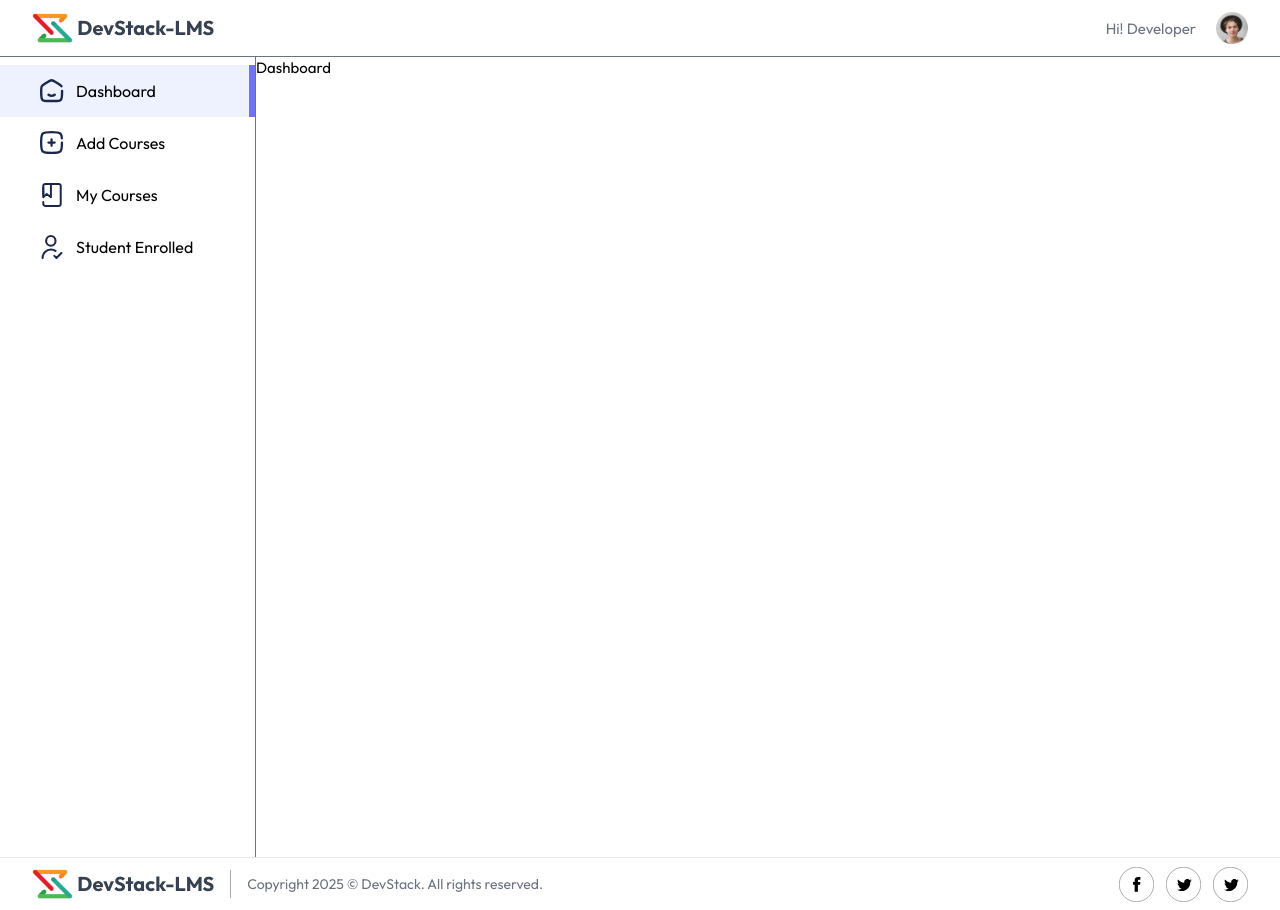
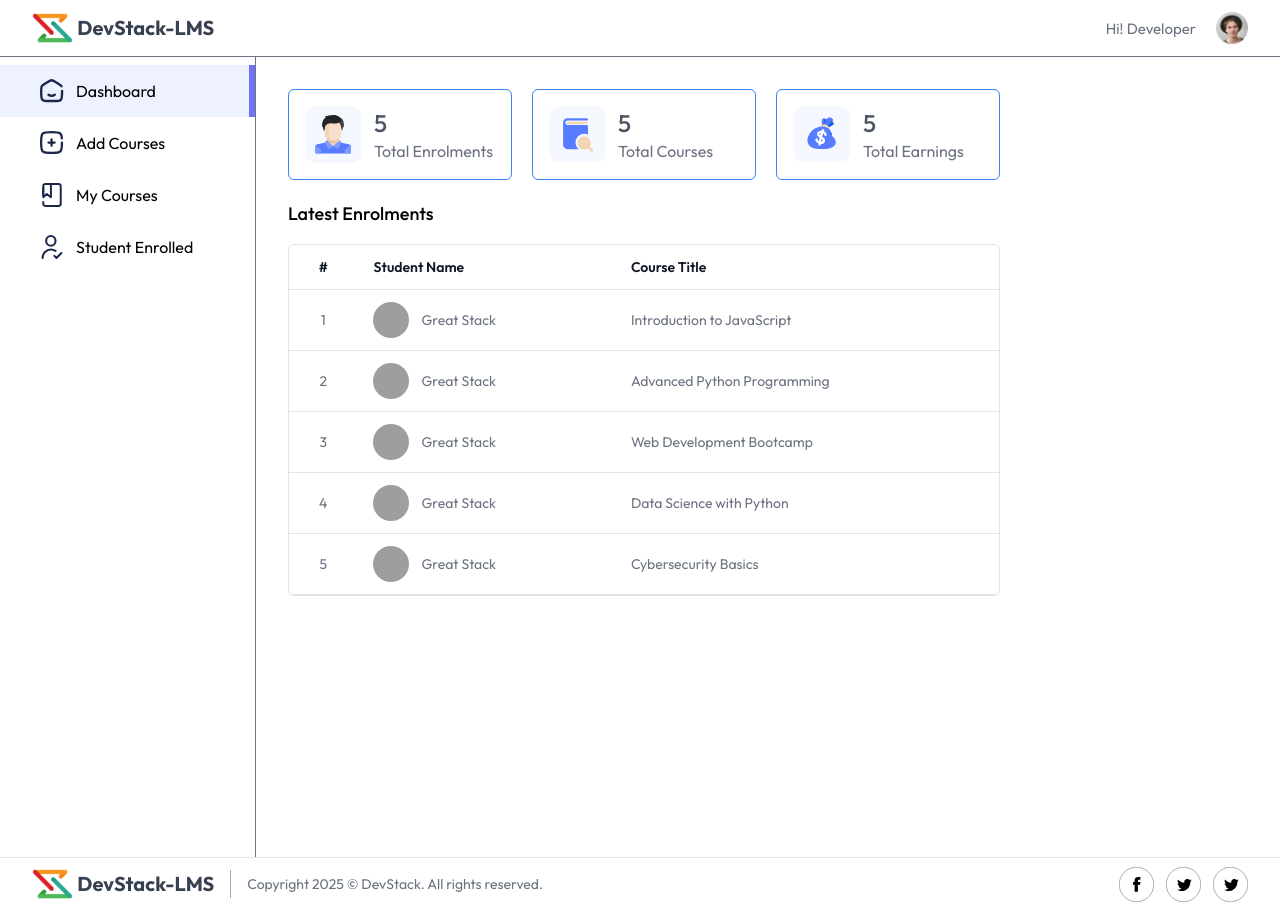
Before and after one commit to iaman-mishra/LMS-DevStack, a React (Vite) app in the folder client/: page /educator in a window 1280 px wide. Built offline with nearby package versions, Linux system fonts and the light colour scheme; no server answers; grey boxes are pictures that could not be loaded.

Commit message:
Implement Educator Dashboard with dynamic data and UI components

```diff
--- a/client/src/pages/educator/Dashboard.jsx
+++ b/client/src/pages/educator/Dashboard.jsx
@@ -1,9 +1,97 @@
-import React from 'react'
+import React, { useEffect, useState, useContext } from "react";
+import { AppContext } from "../../context/AppContext";
+import { assets, dummyDashboardData } from "../../assets/assets";
+import Loading from "../../components/students/Loading";
 
 const Dashboard = () => {
-  return (
-    <div>Dashboard</div>
-  )
-}
+  const [dashboardData, setDashboardData] = useState(null);
+  const { currency } = useContext(AppContext);
 
-export default Dashboard
+  const fetchDashboardData = async () => {
+    setDashboardData(dummyDashboardData);
+  };
+
+  useEffect(() => {
+    fetchDashboardData();
+  }, []);
+
+  return dashboardData ? (
+    <div className="min-h-screen flex flex-col items-start justify-between gap-8 md:p-8 md:pb-0 p-4 pt-8 pb-0">
+      {/* Top Section row */}
+      <div className="space-y-5">
+        <div className="flex flex-wrap gap-5 items-center">
+          {/*.......................Enrolled Students Cards....................... */}
+
+          {/* Total Enrolments Card */}
+          <div className="flex items-center gap-3 shadow-card border border-blue-500 p-4 w-56 rounded-md">
+            <img src={assets.patients_icon} />
+            <div>
+              <p className="text-2xl font-medium text-gray-600">{dashboardData.enrolledStudentsData.length}</p>
+              <p className="text-base text-gray-500">Total Enrolments</p>
+            </div>
+          </div>
+
+          {/* Total Courses Card */}
+          <div className="flex items-center gap-3 shadow-card border border-blue-500 p-4 w-56 rounded-md">
+            <img src={assets.appointments_icon} />
+            <div>
+              <p className="text-2xl font-medium text-gray-600">{dashboardData.enrolledStudentsData.length}</p>
+              <p className="text-base text-gray-500">Total Courses</p>
+            </div>
+          </div>
+
+          {/* Total Earnings Card */}
+          <div className="flex items-center gap-3 shadow-card border border-blue-500 p-4 w-56 rounded-md">
+            <img src={assets.earning_icon} />
+            <div>
+              <p className="text-2xl font-medium text-gray-600">
+                {currency}
+                {dashboardData.enrolledStudentsData.length}
+              </p>
+              <p className="text-base text-gray-500">Total Earnings</p>
+            </div>
+          </div>
+        </div>
+
+        {/*.......................Latest Enrolled Students....................... */}
+        <div>
+          <h2 className="pb-4 text-lg font-medium">Latest Enrolments</h2>
+          <div>
+            <div className="flex flex-col items-center max-w-4xl w-full overflow-hidden rounded-md bg-white border border-gray-500/20">
+            <table className="table-fixed md:table-auto w-full overflow-hidden">
+              <thead className="text-gray-900 border-b border-gray-500/20 text-sm text-left">
+                <tr>
+                  <th className="px-4 py-3 font-semibold text-center hidden sm:table-cell">#</th>
+                  <th className="px-4 py-3 font-semibold">Student Name</th>
+                  <th className="px-4 py-3 font-semibold">Course Title</th>
+                </tr>
+              </thead>
+
+              <tbody className="text-sm text-gray-500">
+                {dashboardData.enrolledStudentsData.map((item, index) => (
+                  <tr key={index} className="border-b border-gray-500/20 ">
+                    <td className="md:px-4 py-3 text-center hidden sm:table-cell">{index + 1}</td>
+                    <td className="md:px-4 px-2 py-3 flex items-center space-x-3">
+                      <img src={item.student.imageUrl} className="w-9 h-9 rounded-full"/>
+                      <span className="truncate">{item.student.name}</span>
+                    </td>
+                    <td className="px-4 py-3 truncate">{item.courseTitle}</td>
+
+                  </tr>
+                ))}
+              </tbody>
+
+
+            </table>
+            </div>
+          </div>
+        </div>
+
+      </div>
+    </div>
+  ) : (
+    <Loading />
+  );
+};
+
+export default Dashboard;
```
